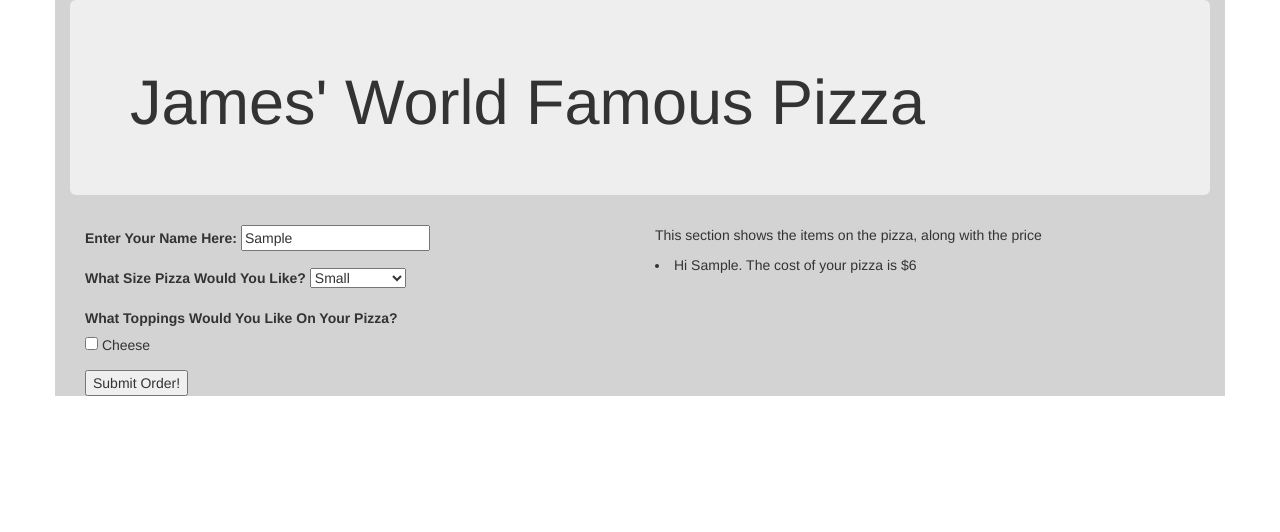
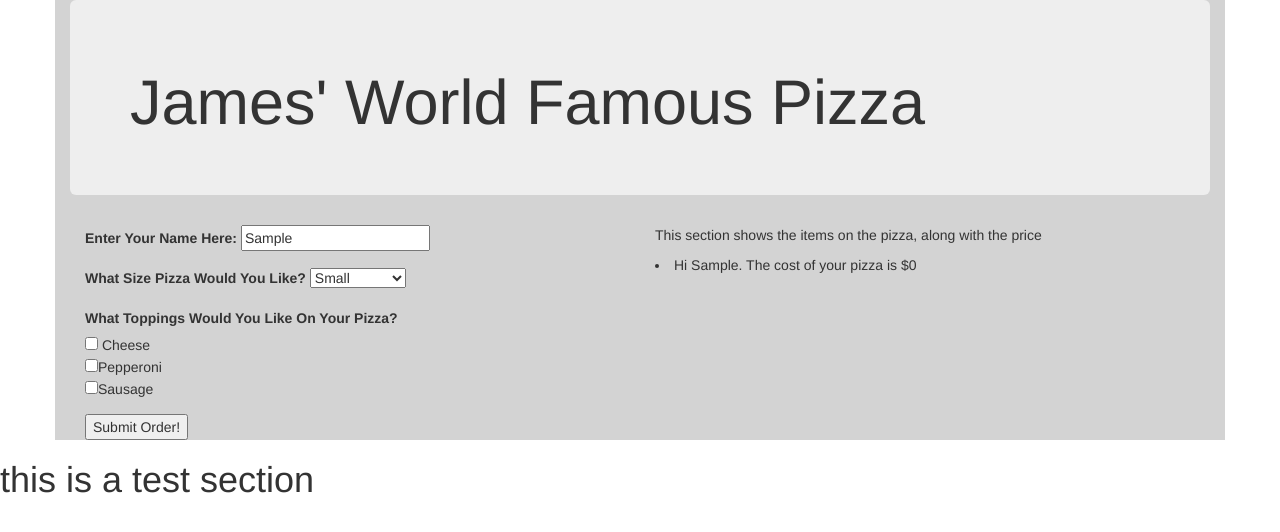
Before and after one commit to jamesmilanhiggins/pizza-program, a plain HTML site: page index.html in a window 1280 px wide. Both pictures are taken after typing "Sample" into the empty fields and a click on the button "Submit Order!". Drawn offline with Linux system fonts and the light colour scheme.

Commit message:
add and change js to make toppings push to array and if statements work based off of array length.

```diff
--- a/index.html
+++ b/index.html
@@ -32,8 +32,8 @@
           <div class="form-group">
             <label for="toppings">What Toppings Would You Like On Your Pizza?</label><br>
             <input type="checkbox" name="topping" value="cheese"> Cheese<br>
-            <!-- <input type="checkbox" name="topping" value="pepperoni">Pepperoni<br>
-            <input type="checkbox" name="topping" value="sausage">Sausage<br> -->
+            <input type="checkbox" name="topping" value="pepperoni">Pepperoni<br>
+            <input type="checkbox" name="topping" value="sausage">Sausage<br>
           </div>
           <button type="button" name="submit-button">Submit Order!</button>
         </form>
@@ -47,5 +47,8 @@
         </div>
       </div>
     </div>
+    <div id="work-responses">
+      <h1> this is a test section<h1>
+    </div>
   </body>
 </html>
--- a/js/scripts.js
+++ b/js/scripts.js
@@ -1,18 +1,17 @@
 /////////////////
 //Back-End Logic
 /////////////////
-function Pizza(name, size, topping, price) {
+function Pizza(name, size, toppings, price) {
   this.name = name;
   this.size = size;
-  this.topping = [];
+  this.toppings = [];
+  this.price = 0;
   // this.topping = [cheese, peperoni, sausage];
-  this.price = 0;
   // this.topping = topping;
   // this.size = [medium, large, xl];
   // this.size = [1, 2, 3];
   // this.topping = [cheese, pepperoni, sausage];
 }
-
 Pizza.prototype.alterPrice = function() {
   if (this.size === "small") {
     this.price += 6;
@@ -26,43 +25,43 @@ Pizza.prototype.alterPrice = function() {
     else if (this.size === "xl") {
       this.price += 12;
     }
-    if ((this.topping.length === 1)) {
+    if ((this.toppings.length === 1)) {
       this.price += 1;
     }
-    else if (this.topping.length === 2) {
+    else if (this.toppings.length === 2) {
       this.price +=2;
     }
-    else if (this.topping.length === 3) {
+    else if (this.toppings.length === 3) {
       this.price +=3;
     }
-    else if (this.topping.length === 4) {
-      this.price +=5;
+    else if (this.toppings.length === 4) {
+      this.price +=4;
     }
     return this.price;
   }
-
-
-
-// }
-
 //////////////////
 //Front-End Logic
 //////////////////
 $(document).ready(function() {
    $("button[name=submit-button]").click(function(){
+    var newPizza = new Pizza(nameInput, pizzaSizeInput, toppings2, 0);
     var nameInput =  $("input[name=name]").val();
     var pizzaSizeInput = $("#pizza-size").val();
-    var toppingInput = $("input:checkbox[name=topping]:checked").val();
-    var newPizza = new Pizza(nameInput, pizzaSizeInput, toppingInput);
-   //
-  //  $("input:checkbox[name=topping]:checked").each(function (){
-  //    var toppingsInput = $(this).val();
-  //  });
-  //  var name = new Pizza(nameInput);
-  //  var size = new Pizza(pizzaSizeInput);
+    var toppings2 = $("input:checkbox[name=topping]:checked").each(function() {
+      var toppingInput = $(this).val();
+      newPizza.toppings.push(toppings2);
+      console.log(toppings2);
+    });
+    // console.log(toppings);
+    console.log(toppings2);
+    console.log(newPizza);
 
-  console.log(newPizza);
-  $("#hidden").append("<li>" +'Hi ' + nameInput + '. The cost of your pizza is $' + newPizza.alterPrice() + "</li>");
+    // var toppingInput = $("input:checkbox[name=topping]:checked").val();
+    // var toppingsInput = [];
+    // var test = $("input:checkbox[name=topping]:checked").each(function (){
+    //   var toppingInput = $(this).val();
+    //     console.log(toppingInput);
+    $("#hidden").append("<li>" +'Hi ' + nameInput + '. The cost of your pizza is $' + newPizza.alterPrice() + "</li>");
   newPizza.alterPrice();
   });
 });
```
